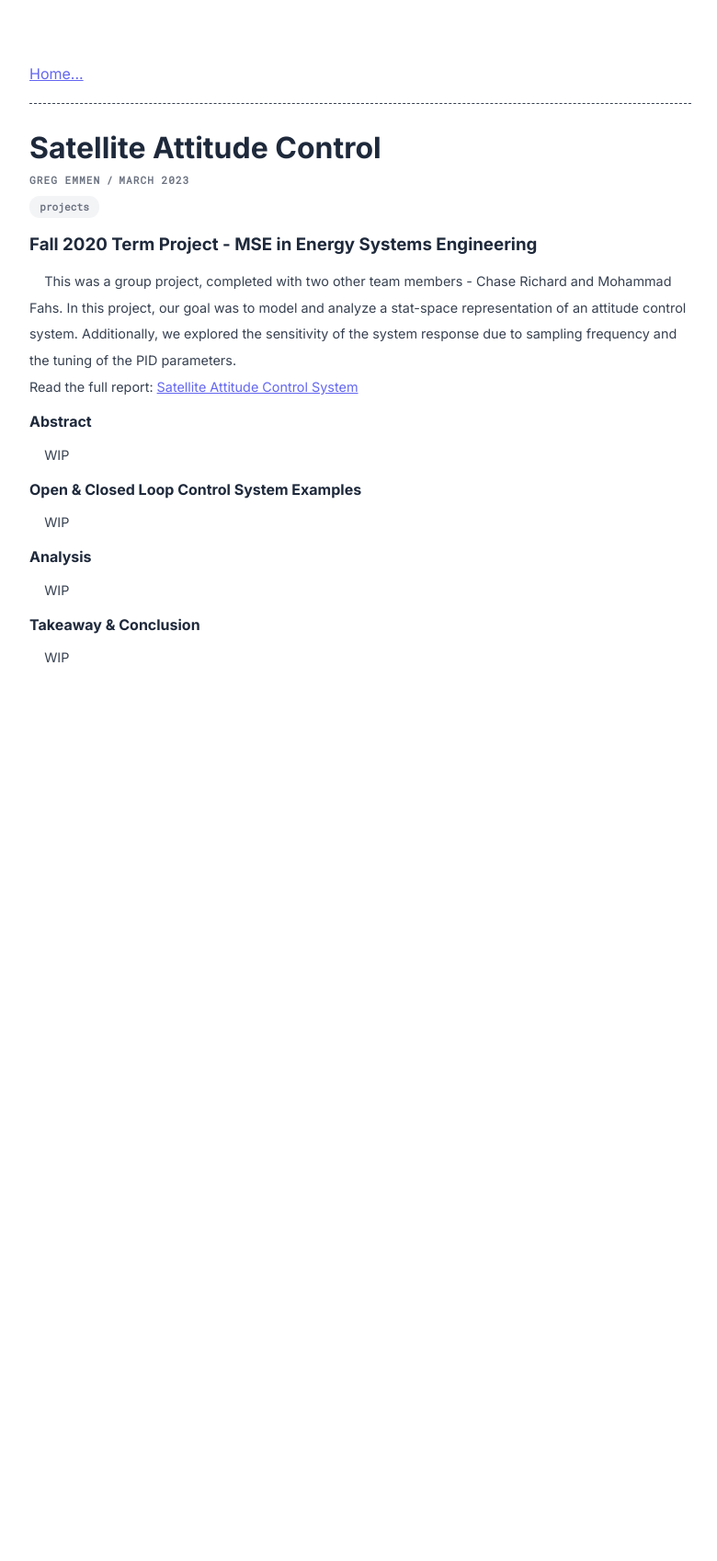
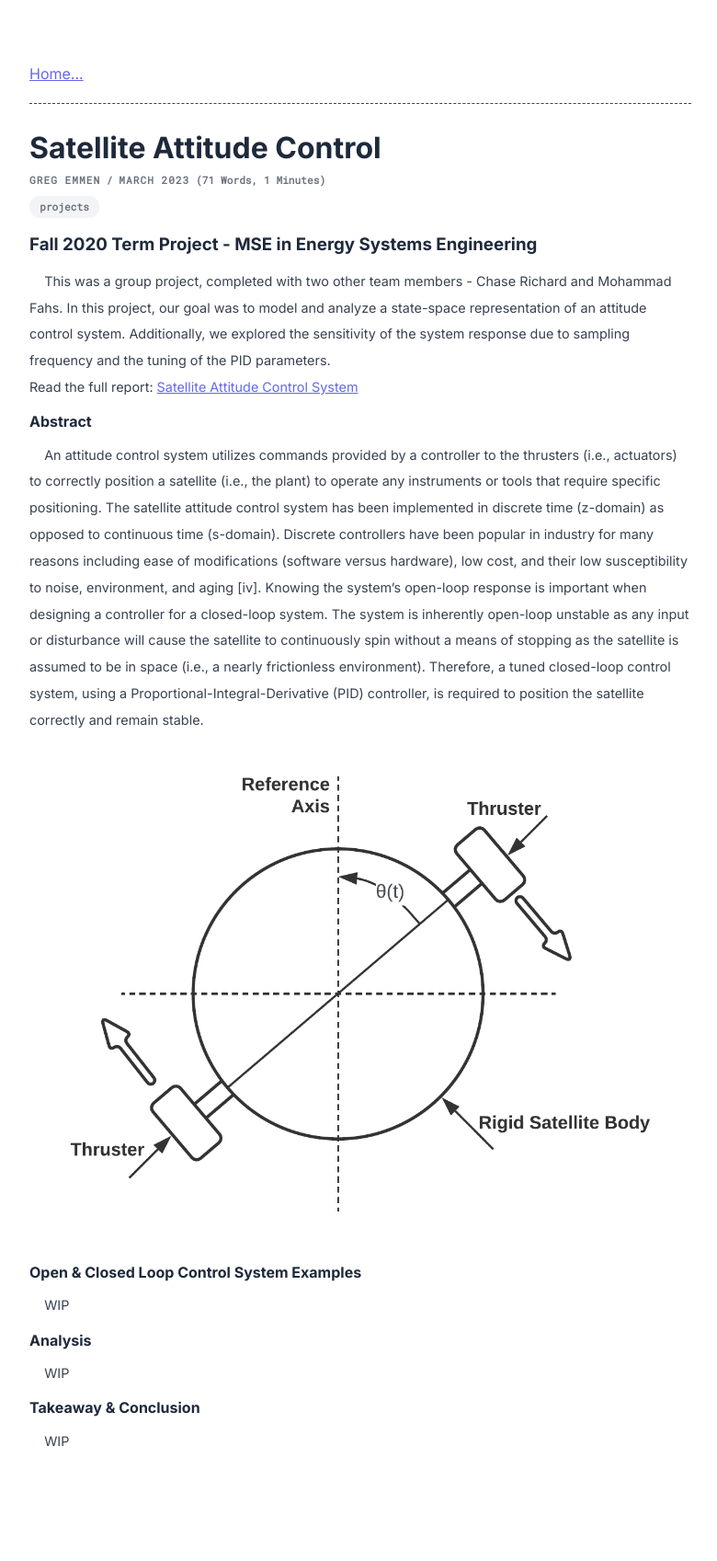
Before and after one commit to G-Emmen/G-Emmen.github.io, a Jekyll site: the page built from docs/_posts/2023-03-10-satellite-attitude-control.md, in a window 1280 px wide. Shown: the whole page at 92% size, without its empty margins (248-1028 px from the left). Built offline with Jekyll 4.4.1, drawn with Linux system fonts in a browser that asks for light colours; before the commit the page ends 900 px from its top, so only the background shows below that.

Commit message:
updates to satellite page

```diff
--- a/docs/_posts/2023-03-10-satellite-attitude-control.md
+++ b/docs/_posts/2023-03-10-satellite-attitude-control.md
@@ -5,12 +5,16 @@
 ---
 
 ### Fall 2020 Term Project - MSE in Energy Systems Engineering
-&nbsp;&nbsp;&nbsp;&nbsp;This was a group project, completed with two other team members - Chase Richard and Mohammad Fahs. In this project, our goal was to model and analyze a stat-space representation of an attitude control system. Additionally, we explored the sensitivity of the system response due to sampling frequency and the tuning of the PID parameters.
+&nbsp;&nbsp;&nbsp;&nbsp;This was a group project, completed with two other team members - Chase Richard and Mohammad Fahs. In this project, our goal was to model and analyze a state-space representation of an attitude control system. Additionally, we explored the sensitivity of the system response due to sampling frequency and the tuning of the PID parameters.
 
 Read the full report: <a href="https://github.com/G-Emmen/G-Emmen.github.io/raw/main/docs/assets/pdf/SatelliteControl.pdf" target="_blank">Satellite Attitude Control System</a>
 
 #### Abstract
-&nbsp;&nbsp;&nbsp;&nbsp;WIP
+&nbsp;&nbsp;&nbsp;&nbsp;An attitude control system utilizes commands provided by a controller to the thrusters (i.e., actuators) to correctly position a satellite (i.e., the plant) to operate any instruments or tools that require specific positioning. The satellite attitude control system has been implemented in discrete time (z-domain) as opposed to continuous time (s-domain). Discrete controllers have been popular in industry for many reasons
+including ease of modifications (software versus hardware), low cost, and their low susceptibility to noise, environment, and aging [iv]. Knowing the system’s open-loop response is important when designing a controller for a closed-loop system. The system is inherently open-loop unstable as any input or disturbance
+will cause the satellite to continuously spin without a means of stopping as the satellite is assumed to be in space (i.e., a nearly frictionless environment). Therefore, a tuned closed-loop control system, using a Proportional-Integral-Derivative (PID) controller, is required to position the satellite correctly and remain stable.
+
+<img src="/assets/img/satellite_graphic.png">
 
 #### Open & Closed Loop Control System Examples
 &nbsp;&nbsp;&nbsp;&nbsp;WIP
```
Also changed, not shown: docs/assets/img/closed_loop.png (added), docs/assets/img/open_loop.png (added), docs/assets/img/satellite_graphic.png (added).
